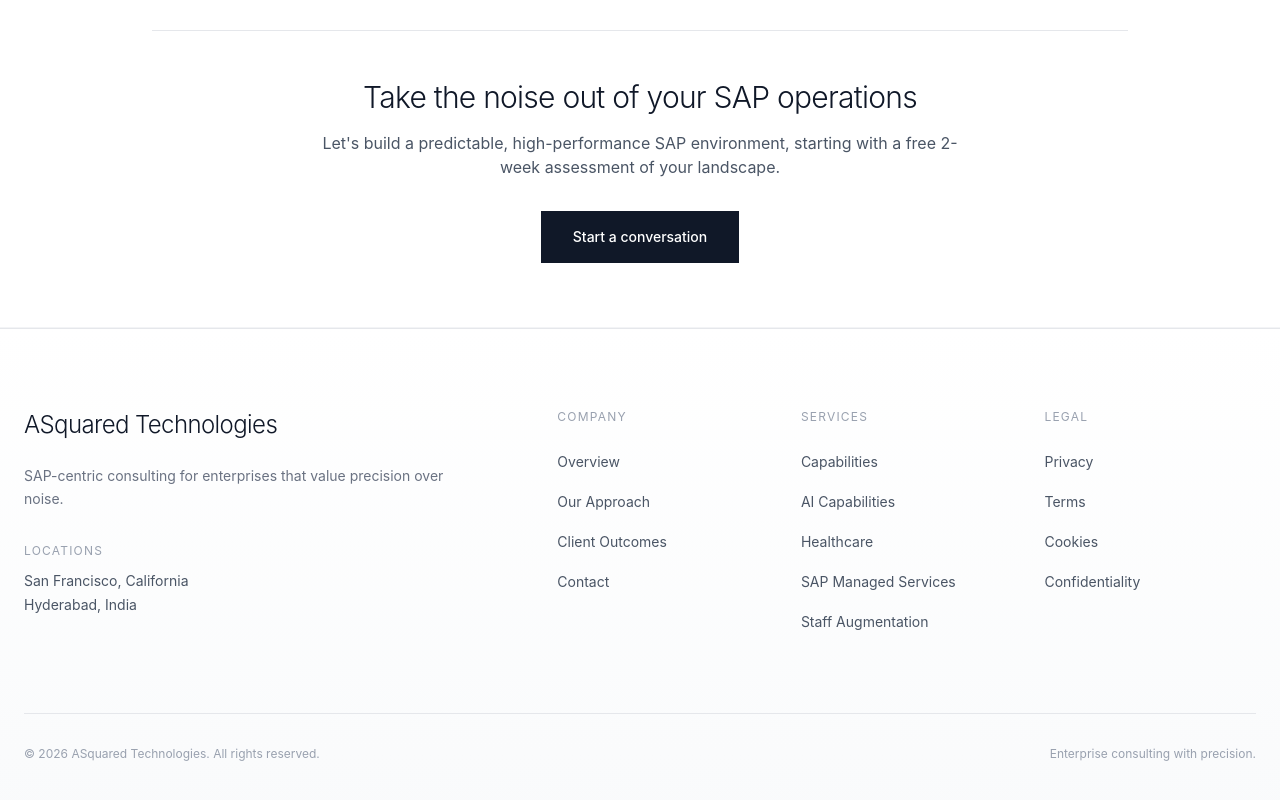
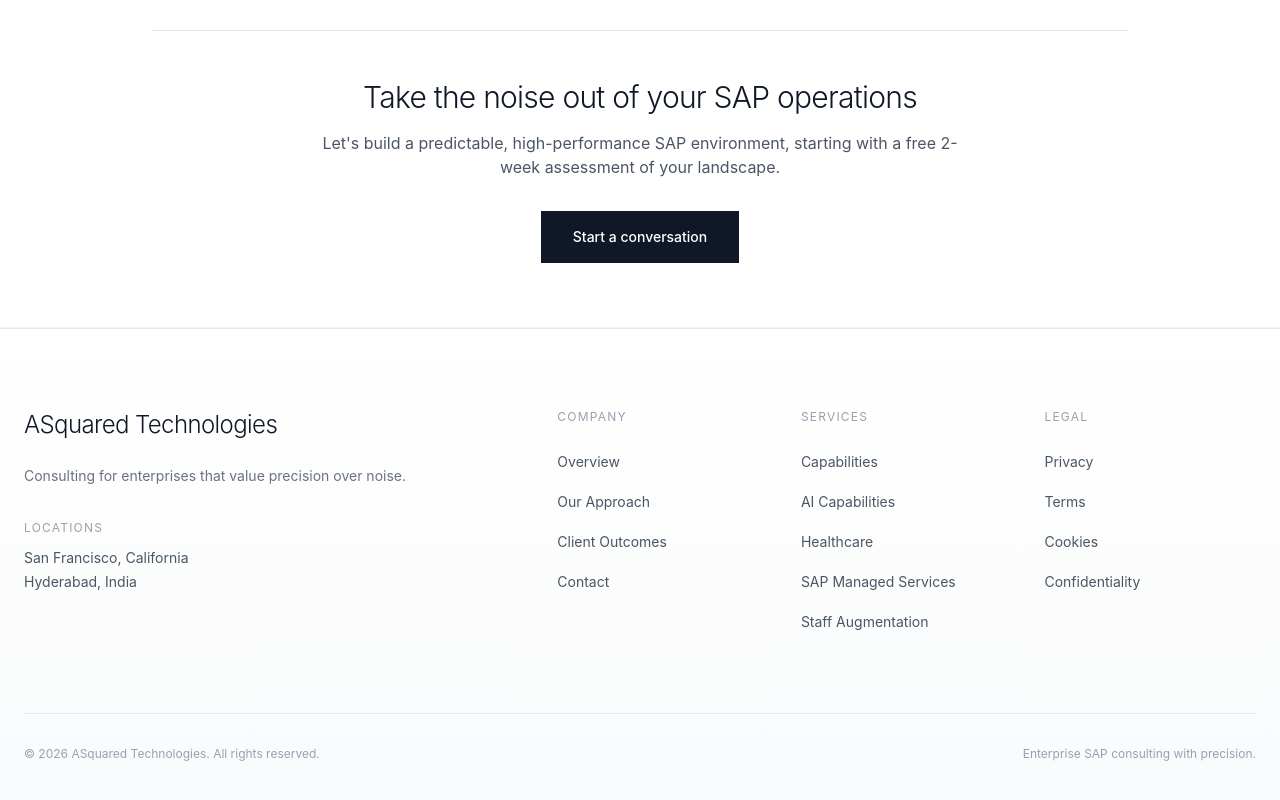
Before and after one commit to A2TechConsult/ASquared2, a React (Vite) app: page /sap-managed-services in a window 1280 px wide. Shown: the part 1699-2499 px from the top of the page. Built offline with nearby package versions, Linux system fonts and the light colour scheme.

Commit message:
Footer: drop "SAP-centric" from headline tagline

```diff
--- a/src/app/components/Footer.tsx
+++ b/src/app/components/Footer.tsx
@@ -14,7 +14,7 @@ export function Footer() {
                 ASquared Technologies
               </div>
               <p className="text-sm text-gray-500 max-w-md leading-relaxed mb-8">
-                SAP-centric consulting for enterprises that value precision over noise.
+                Consulting for enterprises that value precision over noise.
               </p>
               <div className="space-y-1">
                 <div className="text-xs uppercase tracking-widest text-gray-400">
@@ -169,7 +169,7 @@ export function Footer() {
                 © {new Date().getFullYear()} ASquared Technologies. All rights reserved.
               </div>
               <div className="text-xs text-gray-400">
-                Enterprise consulting with precision.
+                Enterprise SAP consulting with precision.
               </div>
             </div>
           </div>
```
